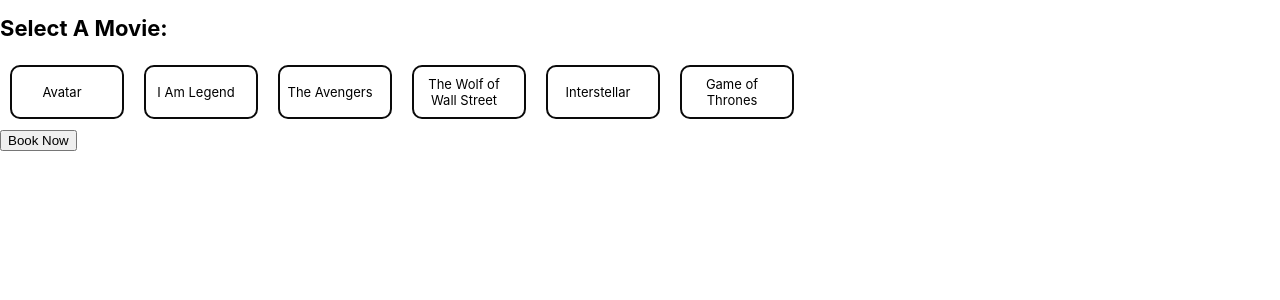
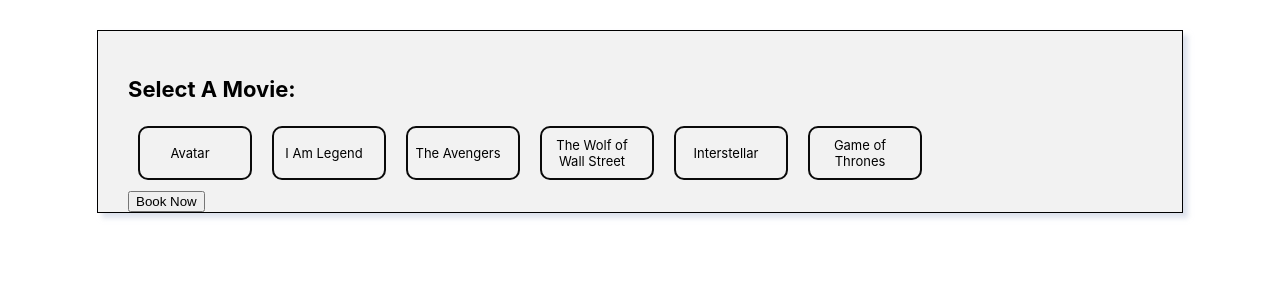
Before and after one commit to prajwaljain19/Bookmyshow-Nodejs, a React (Create React App) app: page / in a window 1280 px wide. Shown: the top 300 px of the page. Built offline with nearby package versions, Linux system fonts and the light colour scheme.

Commit message:
22/10/2024 11:58

```diff
--- a/src/CSS/Home.css
+++ b/src/CSS/Home.css
@@ -1,3 +1,13 @@
+.container {
+    width: 80%;
+    margin: 30px auto;
+    padding: 30px 30px 0px 30px;
+    background-color: #f2f2f2;
+    border: 1px solid black;
+    color: #fff;
+    box-shadow: 5px 5px 5px rgba(199, 207, 224, 0.6);
+}
+
 .select_movie_container{
     width: 100%;
     display: flex;
--- a/src/pages/Home.js
+++ b/src/pages/Home.js
@@ -3,10 +3,11 @@
 import Lastbooking from "../component/Lastbooking";
 import Timeschedule from "../component/Timeschedule";
 import Bookseat from "../component/Bookseat";
+import '../CSS/Home.css'
 
 const Home = () => {
   return (
-    <div>
+    <div className="container">
       <div className="Wrapper">
         <div className="select_movie_component">
           <Selectmovie />
```
